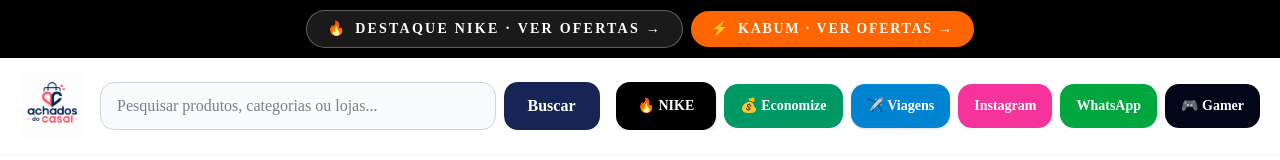
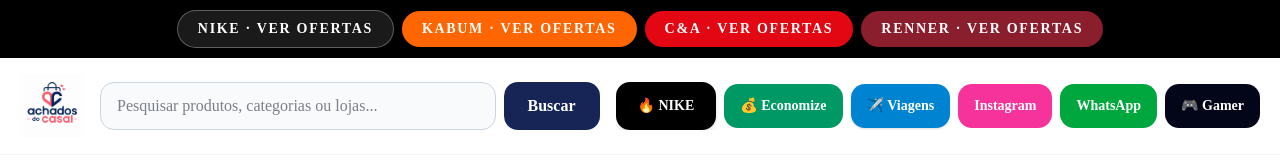
Before and after one commit to gabrielcalvi/achados-do-casal, a Next.js app: page / in a window 1280 px wide. Shown: the top 160 px of the page. Built offline with nearby package versions, Linux system fonts and the light colour scheme; no server answers; the database is empty.

Commit message:
Simplifica barra de parceiros no topo

```diff
--- a/app/layout.tsx
+++ b/app/layout.tsx
@@ -62,17 +62,27 @@
           <div className="mx-auto flex max-w-7xl flex-wrap items-center justify-center gap-2 px-5 py-2.5 text-center">
             <Link
               href="/nike"
-              className="inline-flex items-center gap-2 rounded-full border border-white/30 bg-white/10 px-5 py-2 text-sm font-black uppercase tracking-[0.16em] transition hover:bg-white hover:text-black"
+              className="inline-flex items-center rounded-full border border-white/30 bg-white/10 px-5 py-2 text-sm font-black uppercase tracking-[0.12em] transition hover:bg-white hover:text-black"
             >
-              <span aria-hidden="true">🔥</span>
-              Destaque Nike · Ver ofertas →
+              NIKE · VER OFERTAS
             </Link>
             <Link
               href="/kabum"
-              className="inline-flex items-center gap-2 rounded-full bg-[#ff6500] px-5 py-2 text-sm font-black uppercase tracking-[0.12em] text-white transition hover:bg-[#e65c00]"
+              className="inline-flex items-center rounded-full bg-[#ff6500] px-5 py-2 text-sm font-black uppercase tracking-[0.12em] text-white transition hover:bg-[#e65c00]"
             >
-              <span aria-hidden="true">⚡</span>
-              KaBuM · Ver ofertas →
+              KABUM · VER OFERTAS
+            </Link>
+            <Link
+              href="/cea"
+              className="inline-flex items-center rounded-full bg-[#e30613] px-5 py-2 text-sm font-black uppercase tracking-[0.12em] text-white transition hover:bg-[#c5000c]"
+            >
+              C&A · VER OFERTAS
+            </Link>
+            <Link
+              href="/renner"
+              className="inline-flex items-center rounded-full bg-[#8b1e2d] px-5 py-2 text-sm font-black uppercase tracking-[0.12em] text-white transition hover:bg-[#731824]"
+            >
+              RENNER · VER OFERTAS
             </Link>
           </div>
         </div>
```
